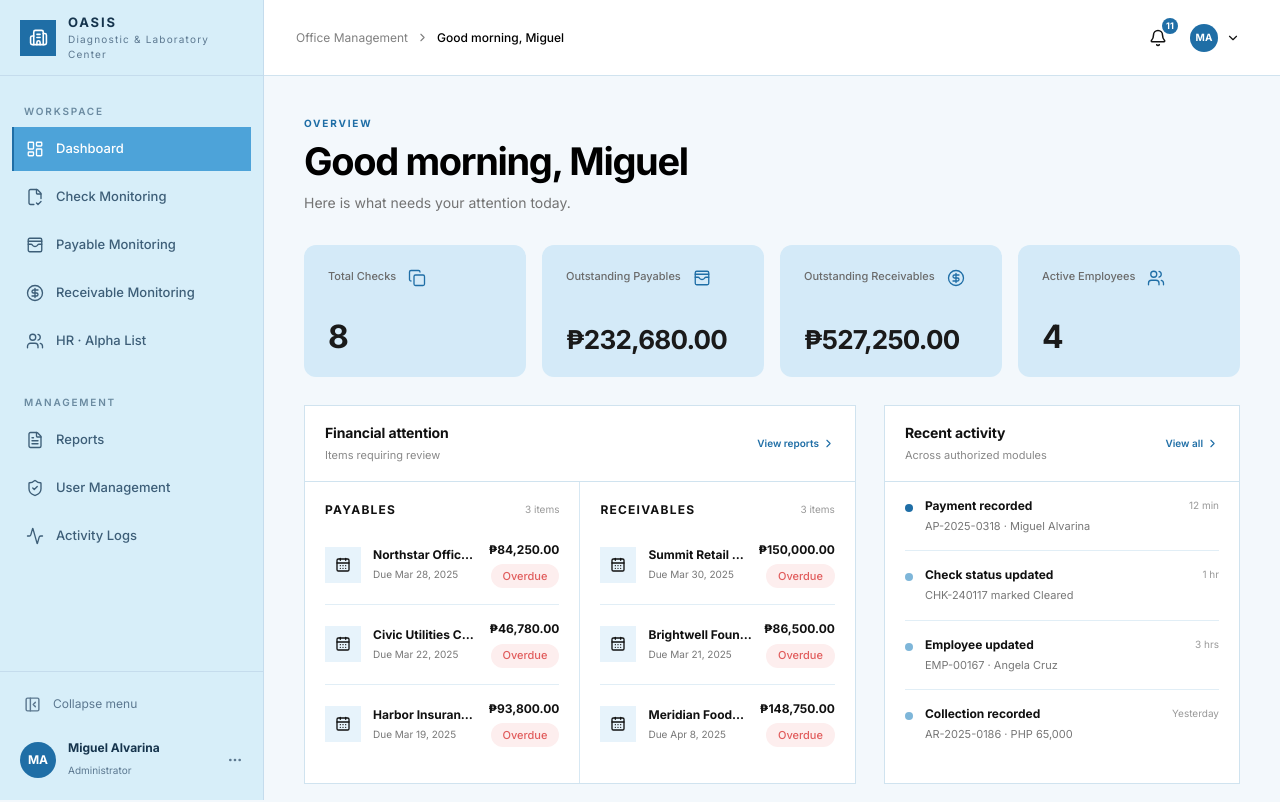
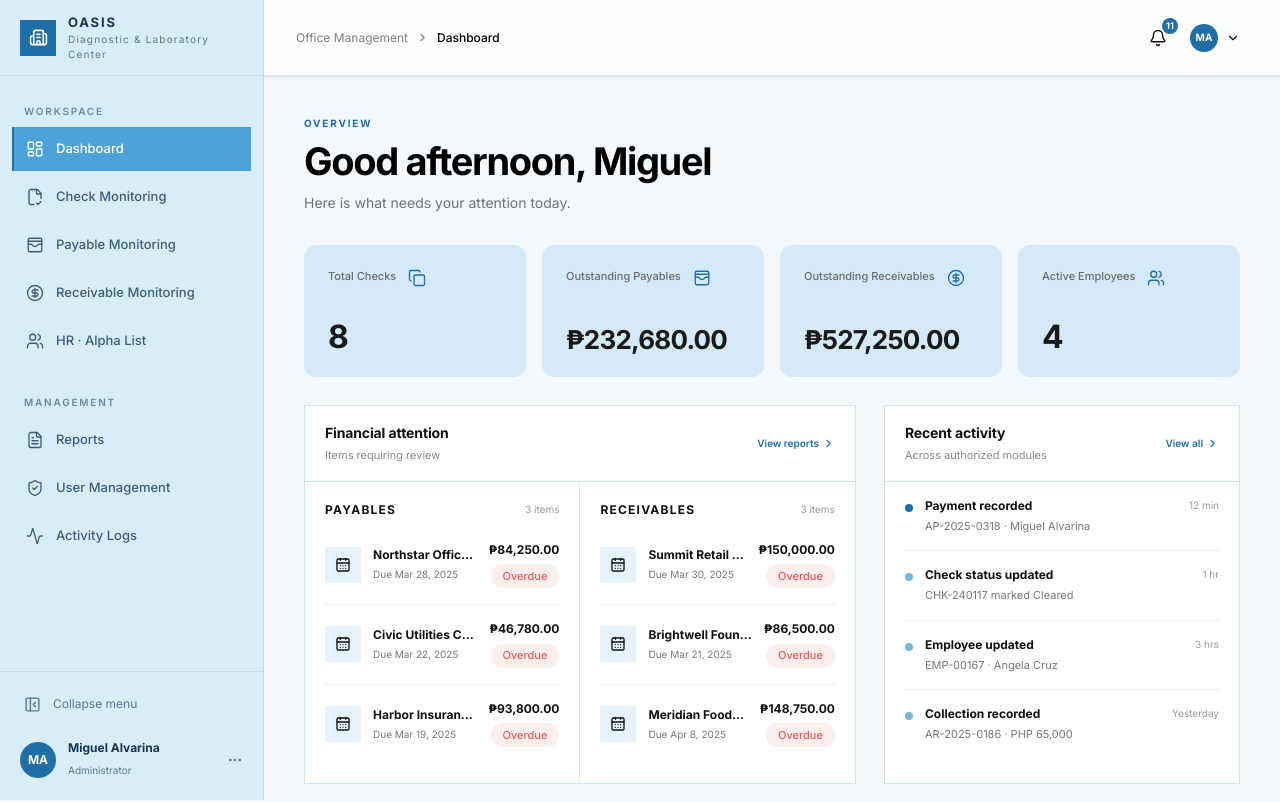
Before and after one commit to seven-err/oasis, a React (Vite) app: page / in a window 1280 px wide. Shown: the top 802 px of the page. Built offline with nearby package versions, Linux system fonts and the light colour scheme.

Commit message:
updated header

```diff
--- a/src/App.tsx
+++ b/src/App.tsx
@@ -1,4 +1,4 @@
-import { useState } from "react";
+import { useEffect, useState } from "react";
 import {
   Activity,
   AlertCircle,
@@ -234,7 +234,7 @@ const formatDate = (value: string) =>
 const pageMeta: Record<Page, { eyebrow: string; title: string; description: string }> = {
   dashboard: {
     eyebrow: "Overview",
-    title: "Good morning, Miguel",
+    title: "Dashboard",
     description: "Here is what needs your attention today.",
   },
   checks: {
@@ -468,7 +468,7 @@ function App() {
       <div
         className={`min-h-screen transition-all duration-300 ${sidebarCompact ? "lg:pl-[84px]" : "lg:pl-[264px]"}`}
       >
-        <header className="sticky top-0 z-20 flex h-[76px] items-center border-b border-[#d0e3ef] bg-white/95 px-5 backdrop-blur md:px-8">
+        <header className="sticky top-0 z-20 flex h-[76px] items-center border-b border-[#d0e3ef]/80 bg-white/70 px-5 shadow-sm backdrop-blur-lg backdrop-saturate-150 md:px-8">
           <button
             className="mr-4 lg:hidden"
             onClick={() => {
@@ -636,6 +636,34 @@ function App() {
   );
 }
 
+const officeHour = new Intl.DateTimeFormat("en-PH", {
+  timeZone: "Asia/Manila",
+  hour: "numeric",
+  hourCycle: "h23",
+});
+
+function getDashboardGreeting() {
+  const hour = Number(officeHour.format(new Date()));
+  if (hour < 12) return "Good morning";
+  if (hour < 18) return "Good afternoon";
+  return "Good evening";
+}
+
+function DashboardGreeting() {
+  const [greeting, setGreeting] = useState(getDashboardGreeting);
+
+  useEffect(() => {
+    const timer = window.setInterval(() => setGreeting(getDashboardGreeting()), 1000);
+    return () => window.clearInterval(timer);
+  }, []);
+
+  return (
+    <>
+      {greeting}, {CURRENT_USER.name.split(" ")[0]}
+    </>
+  );
+}
+
 function PageHeading({ page, onAdd }: { page: Page; onAdd: () => void }) {
   const meta = pageMeta[page];
   const addLabels: Partial<Record<Page, string>> = {
@@ -651,7 +679,7 @@ function PageHeading({ page, onAdd }: { page: Page; onAdd: () => void }) {
           {meta.eyebrow}
         </p>
         <h1 className="text-3xl font-bold tracking-[-.035em] text-black md:text-[38px]">
-          {meta.title}
+          {page === "dashboard" ? <DashboardGreeting /> : meta.title}
         </h1>
         <p className="mt-2 text-sm text-[#737373]">{meta.description}</p>
       </div>
--- a/src/index.css
+++ b/src/index.css
@@ -12,7 +12,7 @@
   html,
   body {
     max-width: 100%;
-    overflow-x: hidden;
+    overflow-x: clip;
   }
 
   body {
```
